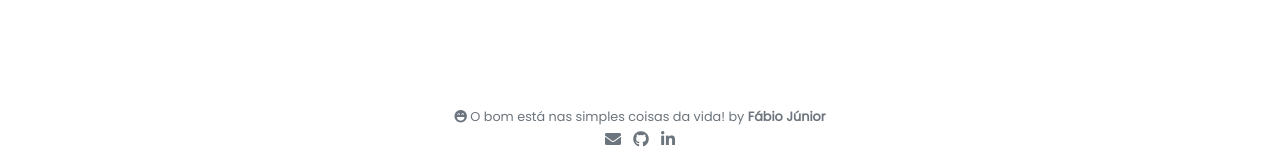
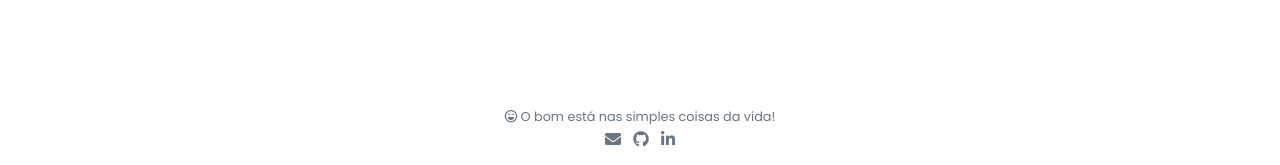
Before and after one commit to fabiomarquez/fabiomarquez.github.io, a Jekyll site: the page built from pages/index.md, in a window 1280 px wide. Shown: the part 732-897 px from the top of the page. Built offline with Jekyll 4.4.1, drawn with Linux system fonts in a browser that asks for light colours; nearby versions of some CDN libraries.

Commit message:
Update footer.html

```diff
--- a/_includes/footer.html
+++ b/_includes/footer.html
@@ -1,8 +1,7 @@
 <footer class="mt-auto py-3 text-center">
 
   <small class="text-muted mb-2">
-    <i class="fas fa-laugh-beam"></i> O bom está nas simples coisas da vida!
-    by <strong>{{ site.author.name }}</strong>
+    <i class="far fa-laugh-beam"></i> O bom está nas simples coisas da vida!
   </small>
 
   {% include social.html %}
```
